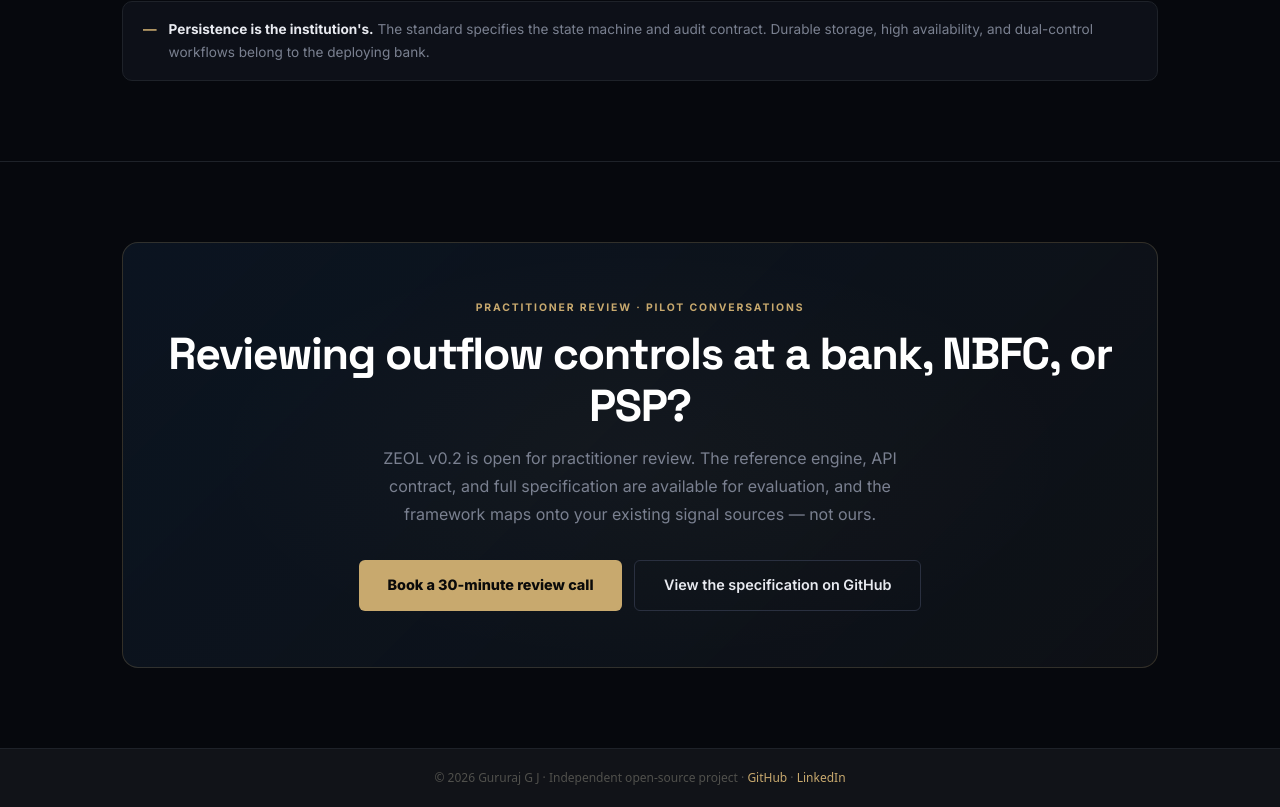
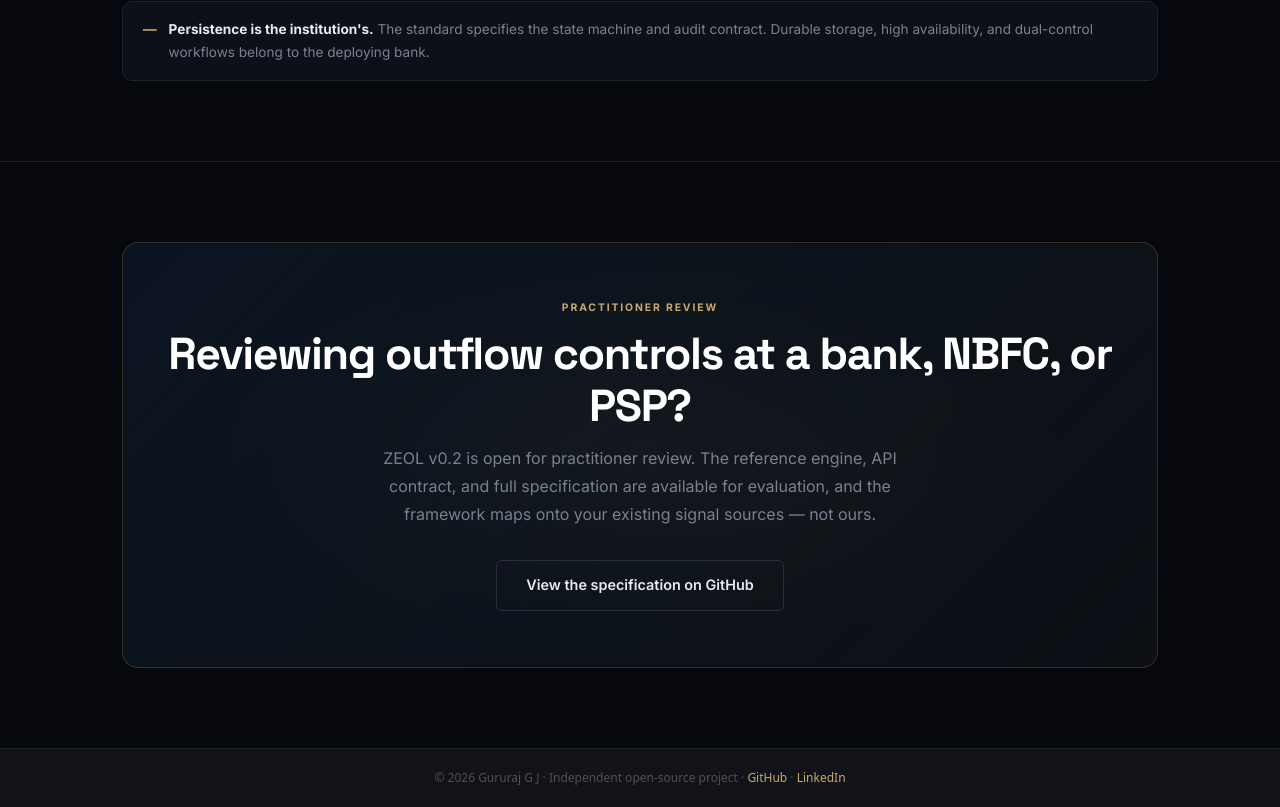
Before and after one commit to Gururaj-GJ-G/emergency-outflow-lock, a plain HTML site: page index.html in a window 1280 px wide. Shown: the part 9281-10088 px from the top of the page. Drawn offline with Linux system fonts and the light colour scheme.

Commit message:
Remove Calendly review-call booking CTA

```diff
--- a/index.html
+++ b/index.html
@@ -603,11 +603,10 @@ nav{position:sticky;top:0;z-index:100;background:rgba(6,8,13,0.97);border-bottom
 <section class="sec">
   <div class="wrap">
     <div class="cta-block reveal">
-      <div class="sec-tag">Practitioner review · Pilot conversations</div>
+      <div class="sec-tag">Practitioner review</div>
       <h2 class="sec-h" style="margin-bottom:0.75rem;">Reviewing outflow controls at a bank, NBFC, or PSP?</h2>
       <p class="sec-sub" style="margin:0 auto 2rem;max-width:560px;">ZEOL v0.2 is open for practitioner review. The reference engine, API contract, and full specification are available for evaluation, and the framework maps onto your existing signal sources — not ours.</p>
       <div class="hero-actions" style="justify-content:center;">
-        <a href="https://calendly.com/gururaj-gj-guru/30min" class="btn-gold" target="_blank" rel="noopener">Book a 30-minute review call</a>
         <a href="https://github.com/Gururaj-GJ-G/emergency-outflow-lock" class="btn-outline">View the specification on GitHub</a>
       </div>
     </div>
```
